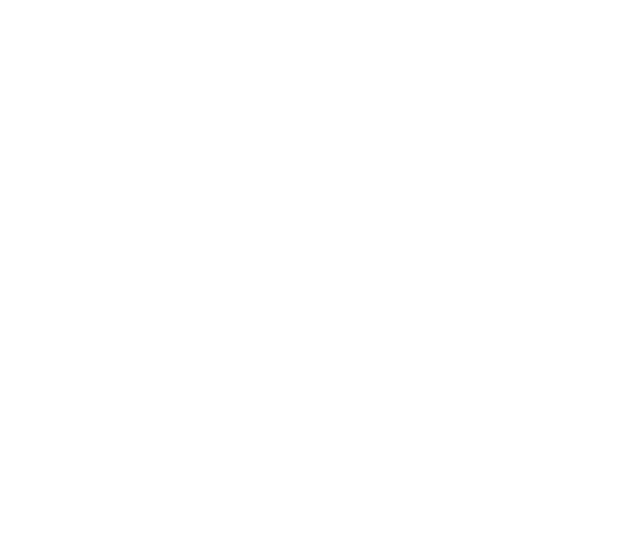
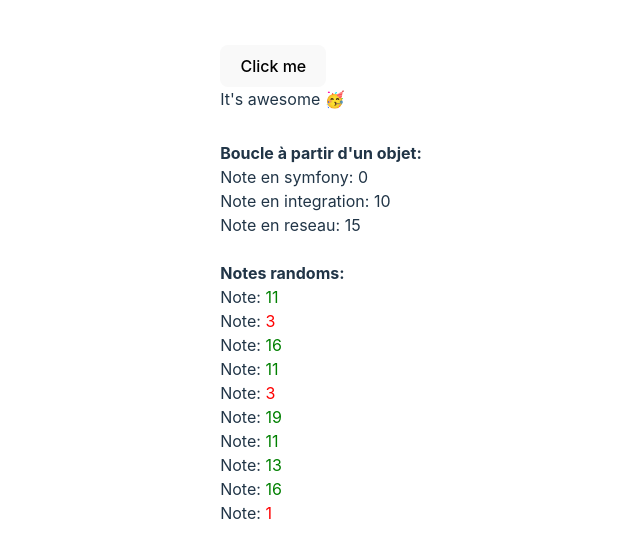
Before and after one commit to samueljarry/vue-s5, a Vue app: page /seance2 in a window 1280 px wide. Before the commit this address had no page. Shown: the part 115-672 px from the top of the page, without its empty margins (319-959 px from the left). Built offline with nearby package versions, Linux system fonts and the light colour scheme.

Commit message:
Feat: Add loops on /seance2

```diff
--- /dev/null
+++ b/src/components/Seance2.vue
@@ -0,0 +1,57 @@
+<script setup lang="ts">
+  import { Ref, ref } from 'vue';
+  let awesome: Ref<boolean> = ref(true);
+
+  const randArray: number[] = Array.from(({ length: 10 }), () =>
+    Math.ceil(Math.random() * 20)
+  )
+
+  const notes: { [key: string]: number } = {
+    symfony: 0,
+    integration: 10,
+    reseau: 15
+  }
+</script>
+
+<template>
+  <section>
+    <button v-on:click="awesome = !awesome">
+      Click me
+    </button>
+
+    <div v-if="awesome">It's awesome 🥳</div>
+    <div v-else>It's not awesome 🤨</div>
+  </section>
+
+  <section>
+    <strong>Boucle à partir d'un objet: </strong>
+
+    <div v-for="matiere in Object.keys(notes)">
+      <span>Note en {{ matiere }}: {{ notes[matiere] }}</span>
+    </div>
+
+    <br />
+    <strong>Notes randoms:</strong>
+
+    <div v-for="note in randArray">
+      <span>
+        Note: <span v-bind:class="note > 10 ? 'green' : 'red'">{{ note }}</span>
+      </span>
+    </div>
+  </section>
+</template>
+
+<style scoped>
+  section {
+    text-align: start;
+    margin: 30px 0
+  }
+
+  .red {
+    color:red;
+  }
+
+  .green {
+    color: green;
+  }
+</style>
--- a/src/router.ts
+++ b/src/router.ts
@@ -1,5 +1,6 @@
 import { createRouter, createWebHistory } from 'vue-router'
 import HelloWorldVue from './components/HelloWorld.vue'
+import Seance2Vue from './components/Seance2.vue'
 
 const router = createRouter({
     history: createWebHistory(import.meta.env.BASE_URL),
@@ -8,6 +9,10 @@
             path: '/',
             component: HelloWorldVue
         },
+        {
+            path: '/seance2',
+            component: Seance2Vue
+        }
     ]
 })
 
```
Also changed, not shown: src/components/HelloWorld.vue (+5 -3 lines).
